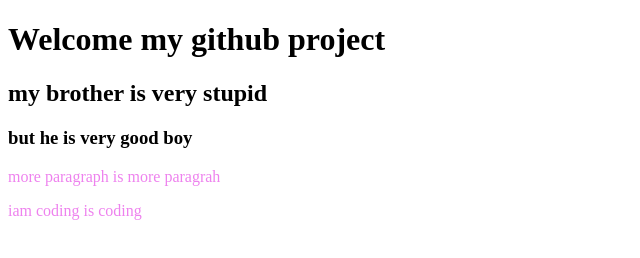
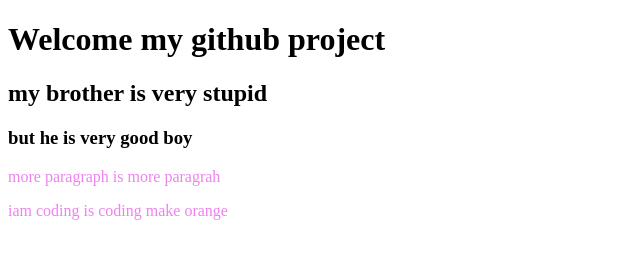
Before and after one commit to shasamia/my-second-repo, a plain HTML site: page index.html in a window 1280 px wide. Shown: the full height of the page, 0-640 px from the left. Drawn offline with Linux system fonts and the light colour scheme.

```diff
--- a/index.html
+++ b/index.html
@@ -12,6 +12,6 @@
 <h2>my brother is very stupid</h2>
 <h3>but he is very good boy</h3>
 <p>more paragraph is more paragrah</p>
-<p>iam coding is coding</p>
+<p>iam coding is coding make orange</p>
 </body>
 </html>
```
